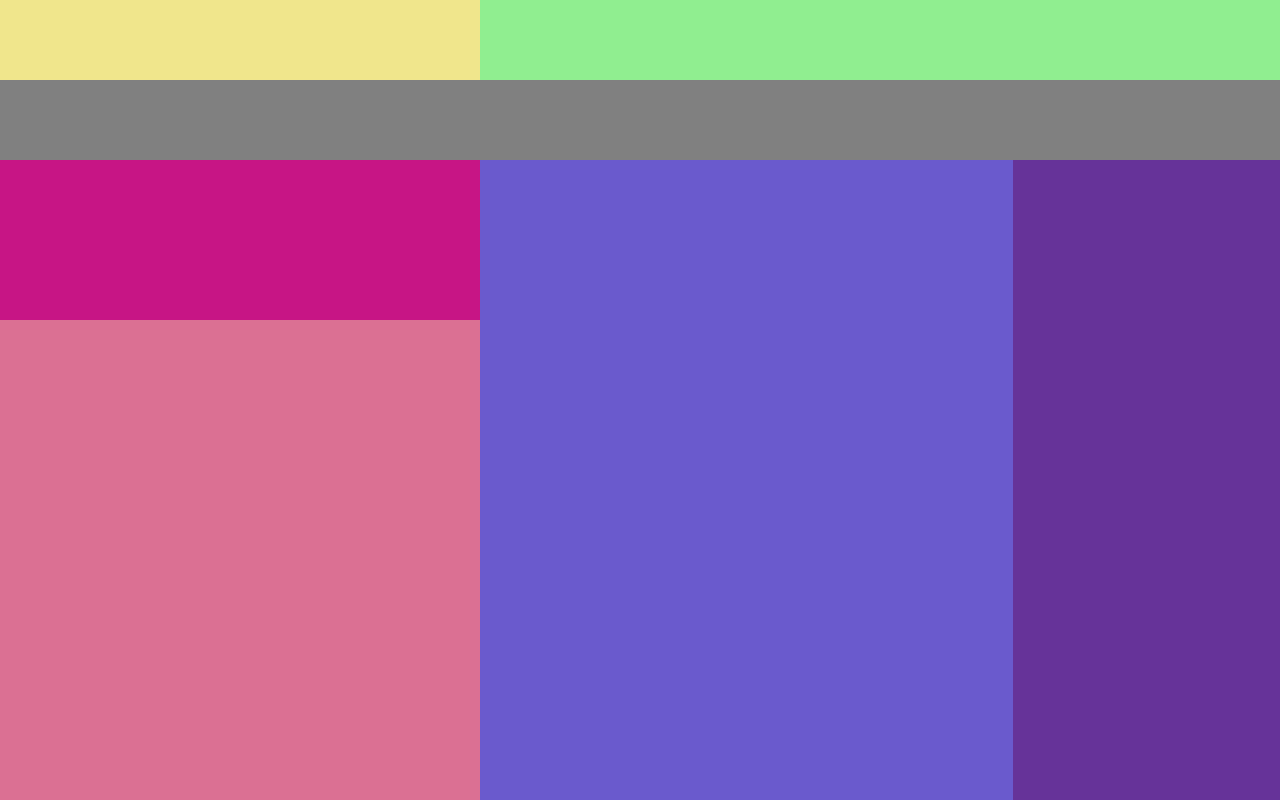
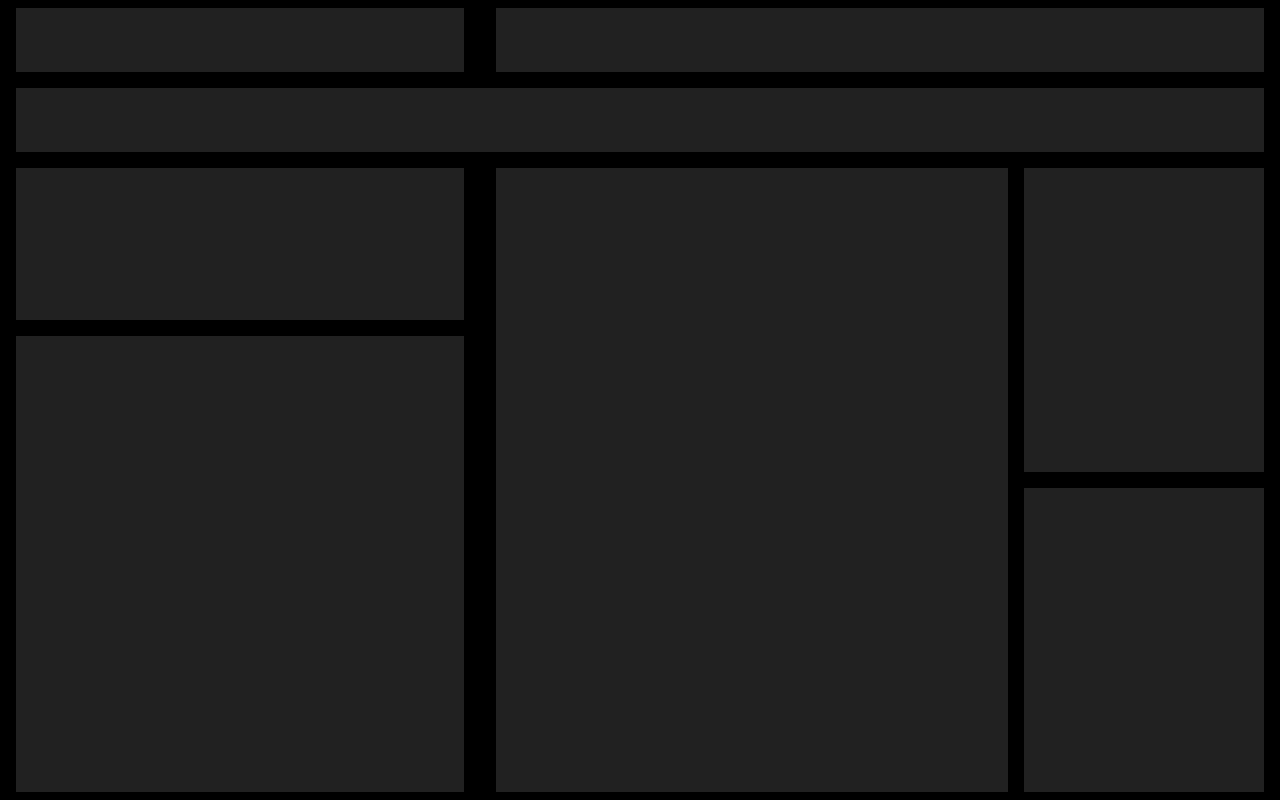
Before and after one commit to I194/PMTools_2.0, a React (Create React App) app: page / in a window 1280 px wide. Built offline with nearby package versions, Linux system fonts and the light colour scheme.

Commit message:
updated skeleton (default now is future dark mode)

```diff
--- a/src/components/Layout/Layout.module.scss
+++ b/src/components/Layout/Layout.module.scss
@@ -16,18 +16,36 @@
 
   display: flex;
   flex-direction: row;
-  background-color: greenyellow;
+  background-color: #000;
 
   .settings {
     width: 37.5%;
 
-    background-color: khaki;
+    background-color: #000;
+
+    .appSettings {
+      width: 100%;
+      height: 100%;
+      background-color: #212121;
+    }
+
+    padding: 8px 16px;
+    box-sizing: border-box;
   }
 
   .navigation {
     width: 62.5%;
 
-    background-color: lightgreen;
+    background-color: #000;
+
+    .pages {
+      width: 100%;
+      height: 100%;
+      background-color: #212121;
+    }
+
+    padding: 8px 16px;
+    box-sizing: border-box;
   }
 }
 
@@ -37,7 +55,15 @@
 
   display: flex;
   flex-direction: row;
-  background-color: grey;
+  background-color: #000;
+
+  .dataSettings {
+    width: 100%;
+    background-color: #212121;
+  }
+
+  padding: 8px 16px;
+  box-sizing: border-box;
 }
 
 .data {
@@ -46,28 +72,32 @@
 
   display: flex;
   flex-direction: row;
-  background-color: indianred;
+  background-color: #000;
 
   .tables {
     width: 37.5%;
 
     display: flex;
     flex-direction: column;
-    background-color: lightsalmon;
+    background-color: #000;
 
     .tableSmall {
       width: 100%;
       height: 25%;
 
-      background-color: mediumvioletred;
+      background-color: #212121;
     }
 
     .tableLarge {
       width: 100%;
       height: 75%;
 
-      background-color: palevioletred;
+      background-color: #212121;
+      margin-top: 16px;
     }
+
+    padding: 8px 16px;
+    box-sizing: border-box;
   }
 
   .graphs {
@@ -75,7 +105,7 @@
 
     display: flex;
     flex-direction: row;
-    background-color: lightskyblue;
+    background-color: #000;
 
     .column {
       width: calc(100% / 3);
@@ -83,20 +113,32 @@
 
       display: flex;
       flex-direction: column;
+
+      :last-child {
+        margin-bottom: 0px;
+      }
+
+      :first-child {
+        margin-top: 0px;
+      }
     }
 
     .graphSmall {
       height: 50%;
 
-      background-color: rebeccapurple;
+      background-color: #212121;
+      margin: 8px;
     }
 
     .graphLarge {
       width: calc(2 * (100% / 3));
       height: 100%;
 
-      background-color: slateblue;
+      background-color: #212121;
+      margin: 0px 8px;
     }
+
+    padding: 8px;
+    box-sizing: border-box;
   }
-
 }
--- a/src/components/Layout/Layout.tsx
+++ b/src/components/Layout/Layout.tsx
@@ -11,13 +11,20 @@ const Layout: FC<RouteProps> = () => {
     <div className={styles.appContainer}>
       <div className={styles.top}>
         <div className={styles.settings}>
+          <div className={styles.appSettings}>
 
+          </div>
         </div>
         <div className={styles.navigation}>
+          <div className={styles.pages}>
 
+          </div>
         </div>
       </div>
       <div className={styles.instruments}>
+        <div className={styles.dataSettings}>
+
+        </div>
       </div>
       <div className={styles.data}>
         <div className={styles.tables}>
```
